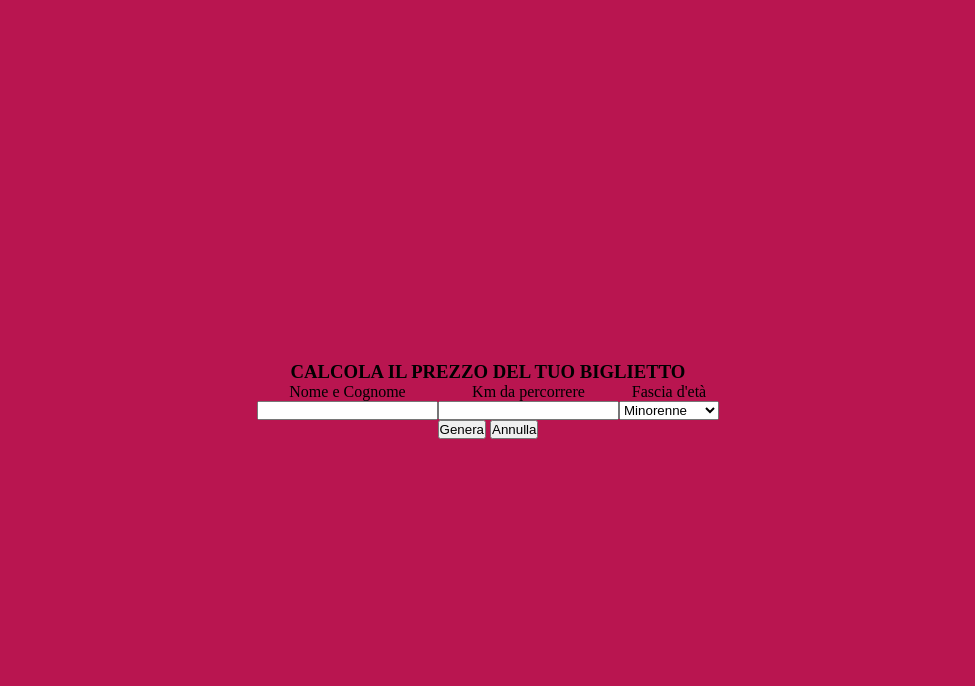
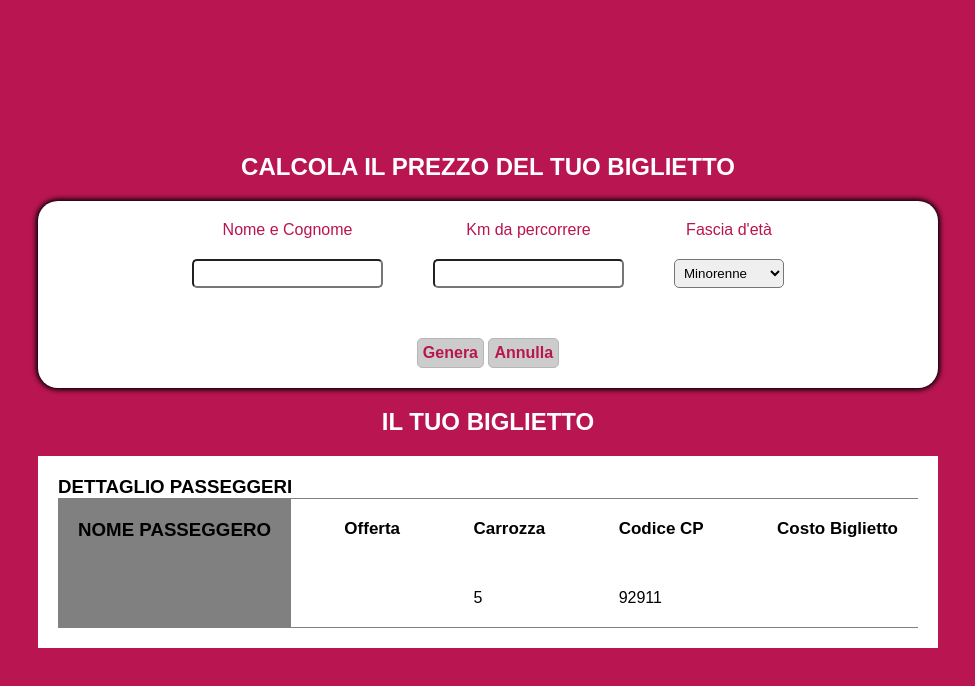
Before and after one commit to DarioDC95/js-biglietto-treno-form, a plain HTML site: page index.html in a window 1280 px wide. Shown: the whole page, without its empty margins (152-1127 px from the left). Drawn offline with Linux system fonts and the light colour scheme.

Commit message:
Exercise Done

```diff
--- a/css/style.css
+++ b/css/style.css
@@ -2,6 +2,7 @@
     margin: 0;
     padding: 0;
     box-sizing: border-box;
+    font-family: Arial, Helvetica, sans-serif;
     /* border: 1px solid red; */
 }
 
@@ -17,6 +18,14 @@ main {
     text-align: center;
 }
 
+.text-white {
+    color: white;
+}
+
+.text-brown {
+    color: #b91550;
+}
+
 .flex-column {
     display: flex;
     flex-direction: column;
@@ -25,9 +34,80 @@ main {
 .mycontainer {
     max-width: 900px;
     width: 100%;
+    display: flex;
+    flex-direction: column;
+}
+
+.myrow:first-of-type {
+    margin-bottom: 20px;
+}
+
+.mycard-head {
+    margin-bottom: 20px;
+}
+
+.mycard-body {
+    background-color: white;
+    box-shadow: 0px 0px 5px 2px black;
+    padding: 20px 0;
+    border-radius: 20px;
+}
+
+.mycard-body-bt {
+    background-color: white;
+    padding: 20px;
 }
 
 form {
     display: flex;
     justify-content: center;
+    margin-bottom: 50px;
 }
+
+.km_info {
+    margin: 0 50px;
+}
+
+label {
+    margin-bottom: 20px;
+    font-weight: 500;
+}
+
+.input {
+    padding: 5px;
+    border-radius: 5px;
+}
+
+button {
+    padding: 5px;
+    font-size: medium;
+    font-weight: 700;
+    background-color: #cccccc;
+    border-radius: 5px;
+    border: 1px solid #b7b7b7;
+}
+
+button:hover {
+    box-shadow: 0px 0px 0px 3px #d7ab83 inset;
+}
+
+.passengers-details {
+    display: flex;
+    justify-content: space-between;
+    border-bottom: 1px solid #808080;
+    border-top: 1px solid #808080;
+}
+
+.passengers-details h5 {
+    font-size: 17px;
+    font-weight: 600;
+    margin-bottom: 50px;
+}
+
+.passenger-name {
+    background-color: #808080;
+}
+
+.padding-20 {
+    padding: 20px;
+}
--- a/index.html
+++ b/index.html
@@ -15,29 +15,29 @@
                 <div class="mycol">
                     <div class="mycard">
                         <div class="mycard-head text-center">
-                            <h3>CALCOLA IL PREZZO DEL TUO BIGLIETTO</h3>
+                            <h2 class="text-white">CALCOLA IL PREZZO DEL TUO BIGLIETTO</h2>
                         </div>
                         <div class="mycard-body text-center">
                             <form action="">
                                 <div class="client_info flex-column">
-                                    <label for="name_surname">Nome e Cognome</label>
-                                    <input type="text" name="name_surname" id="name_surname" class="text-center">
+                                    <label for="name_surname" class="text-brown">Nome e Cognome</label>
+                                    <input type="text" name="name_surname" id="name_surname" class="text-center input">
                                 </div>
                                 <div class="km_info flex-column">
-                                    <label for="km">Km da percorrere</label>
-                                    <input type="text" name="km" id="km" class="text-center">
+                                    <label for="km" class="text-brown">Km da percorrere</label>
+                                    <input type="text" name="km" id="km" class="text-center input">
                                 </div>
                                 <div class="age_info flex-column">
-                                    <label for="age">Fascia d'età</label>
-                                    <select name="age" id="range_age">
+                                    <label for="age" class="text-brown">Fascia d'età</label>
+                                    <select name="age" id="range_age" class="input">
                                         <option value="Minorenne">Minorenne</option>
                                         <option value="Maggiorenne">Maggiorenne</option>
                                         <option value="Over 65">Over 65</option>
                                     </select>
                                 </div>
                             </form>
-                            <button id="generate">Genera</button>
-                            <button>Annulla</button>
+                            <button id="generate" class="text-brown">Genera</button>
+                            <button class="text-brown">Annulla</button>
                         </div>
                     </div>
                 </div>
@@ -45,7 +45,34 @@
             <div class="myrow">
                 <div class="mycol">
                     <div class="mycard">
-
+                        <div class="mycard-head text-center">
+                            <h2 class="text-white">IL TUO BIGLIETTO</h2>
+                        </div>
+                        <div class="mycard-body-bt">
+                            <h3>DETTAGLIO PASSEGGERI</h3>
+                            <div class="passengers-details">
+                               <div class="passenger-name padding-20">
+                                <h3>NOME PASSEGGERO</h3>
+                                <h4 id="name_profile"></h4>
+                               </div>
+                               <div class="padding-20">
+                                <h5>Offerta</h5>
+                                <div id="deal"></div>
+                               </div>
+                               <div class="padding-20">
+                                <h5>Carrozza</h5>
+                                <div>5</div>
+                               </div>
+                               <div class="padding-20">
+                                <h5>Codice CP</h5>
+                                <div>92911</div>
+                               </div>
+                               <div class="padding-20">
+                                <h5>Costo Biglietto</h5>
+                                <div id="prize_ticket"></div>
+                               </div>
+                            </div>
+                        </div>
                     </div>
                 </div>
             </div>
--- a/js/script.js
+++ b/js/script.js
@@ -1,5 +1,9 @@
 let button_generate = document.getElementById("generate");
 button_generate.addEventListener('click', function() {
+    // Chiediamo il nome e cognome del passeggero
+    let profile = document.getElementById("name_surname").value;
+    document.getElementById("name_profile").innerHTML = profile;
+
     // Chiedere i kilometri da percorrere
     let kilometers = parseInt(document.getElementById("km").value);
 
@@ -14,17 +18,18 @@ button_generate.addEventListener('click', function() {
 
     // Definisco gli sconti
     if (age === 'Minorenne') {
-        final_prize = (prize * 0.8).toFixed(2)
-        console.log(final_prize);
+        final_prize = (prize * 0.8).toFixed(2);
+        document.getElementById("deal").innerHTML = "Biglietto Ridotto del 20%";
+        document.getElementById("prize_ticket").innerHTML = "€" + " " + final_prize;
     }
     else if (age === 'Maggiorenne') {
         final_prize = prize.toFixed(2)
-        console.log(final_prize);
+        document.getElementById("deal").innerHTML = "Biglietto Standard";
+        document.getElementById("prize_ticket").innerHTML = "€" + " " + final_prize;
     }
     else if (age === 'Over 65') {
         final_prize = (prize * 0.6).toFixed(2)
-        console.log(final_prize);
+        document.getElementById("deal").innerHTML = "Biglietto Ridotto del 40%";
+        document.getElementById("prize_ticket").innerHTML = "€" + " " + final_prize;
     }
-
-
 });
```
